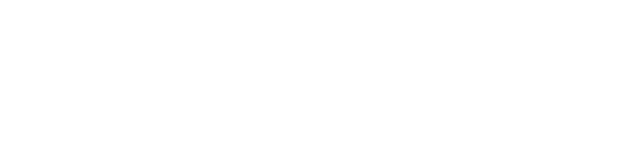
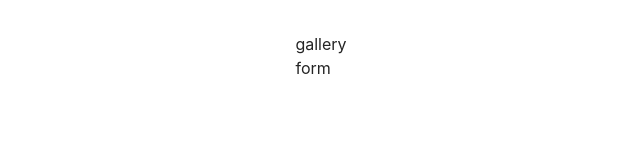
Before and after one commit to sashakter/goit-js-hw-09, a website built with Vite: page src/index.html in a window 1280 px wide. Shown: the whole page, without its empty margins (319-959 px from the left). Built offline with nearby package versions, Linux system fonts and the light colour scheme.

Commit message:
add index text

```diff
--- a/src/index.html
+++ b/src/index.html
@@ -10,8 +10,8 @@
   <body>
 
     <ul>
-      <li><a href="1-gallery.html"></a></li>
-      <li><a href="2-form.html"></a></li>
+      <li><a href="1-gallery.html">gallery</a></li>
+      <li><a href="2-form.html">form</a></li>
     </ul>
 
   </body>
```
